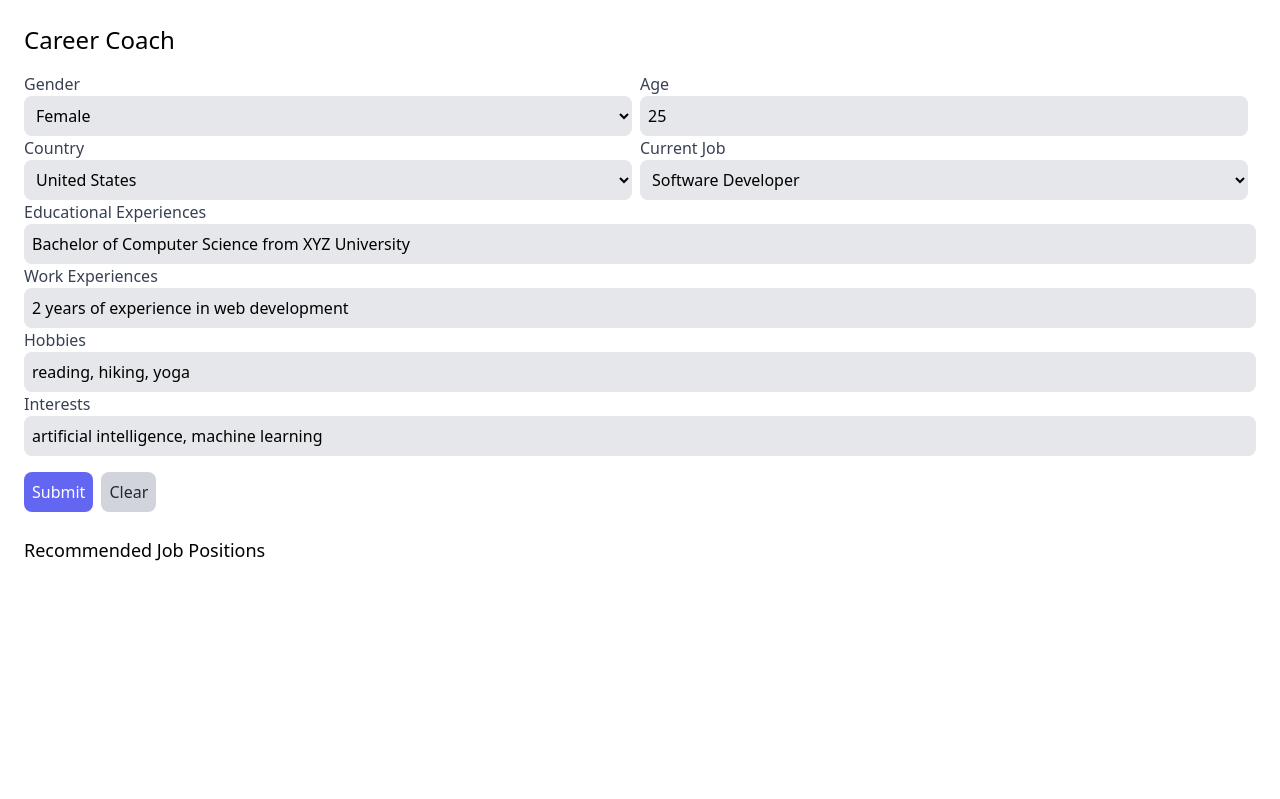
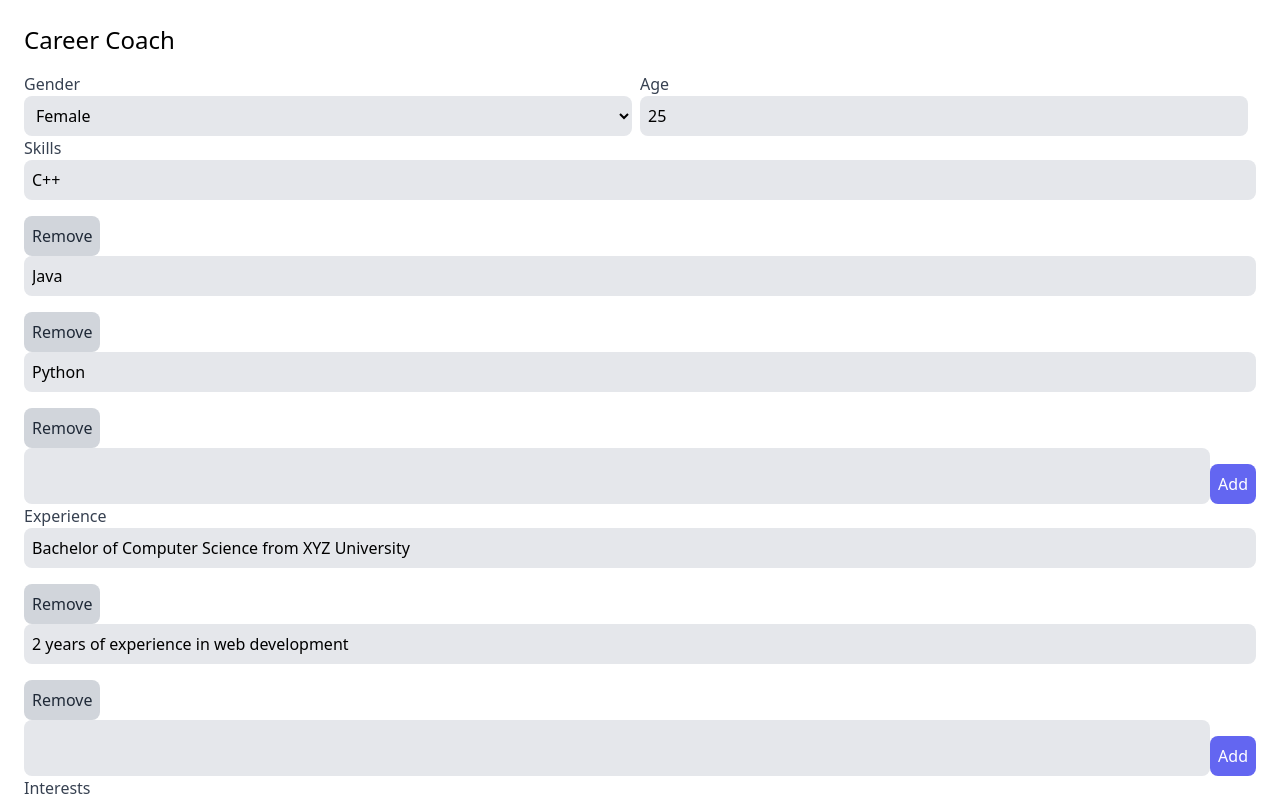
Before and after one commit to mcai/career_coach, a Next.js app: page / in a window 1280 px wide. Shown: the top 799 px of the page. Built offline with nearby package versions, Linux system fonts and the light colour scheme.

Commit message:
Update files.

```diff
--- /dev/null
+++ b/components/item_list.tsx
@@ -0,0 +1,79 @@
+import React, { Component } from 'react';
+
+interface ItemListProps {
+    items: string[];
+    onChange: (list: string[]) => void;
+}
+
+interface ItemListState {
+    newItem: string;
+}
+
+export class ItemList extends Component<ItemListProps, ItemListState> {
+    constructor(props: ItemListProps) {
+        super(props);
+
+        this.state = {
+            newItem: ''
+        };
+    }
+
+    handleAddItem(item: string) {
+        const newList = [...this.props.items, item];
+        this.props.onChange(newList);
+
+        this.setState({
+            newItem: ''
+        });
+    };
+
+    handleRemoveItem(index: number) {
+        const newList = [...this.props.items];
+        newList.splice(index, 1);
+        this.props.onChange(newList);
+    };
+
+    handleUpdateItem(index: number, item: string) {
+        const newList = [...this.props.items];
+        newList[index] = item;
+        this.props.onChange(newList);
+    };
+
+    render() {
+        return <>
+            <div className="flex flex-wrap">
+                {this.props.items.map((item, index) => (
+                <div key={index} className="w-full">
+                    <input
+                        className="custom-form-input"
+                        value={item}
+                        onChange={event => this.handleUpdateItem(index, event.target.value)}
+                    />
+                    <button
+                        className="custom-form-button custom-form-button-secondary"
+                        onClick={() => this.handleRemoveItem(index)}
+                    >
+                        Remove
+                    </button>
+                </div>
+                ))}
+            </div>
+            <div className="flex w-full">
+                <input
+                    className="custom-form-input"
+                    id="newItem"
+                    name="newItem"
+                    type="text"
+                    value={this.state.newItem}
+                    onChange={event => this.setState({ newItem: event.target.value })}
+                />
+                <button
+                    className="custom-form-button custom-form-button-primary"
+                    onClick={() => this.handleAddItem(this.state.newItem)}
+                >
+                    Add
+                </button>
+          </div>
+        </>;
+    }
+}
--- /dev/null
+++ b/models/details.tsx
@@ -0,0 +1,40 @@
+export interface CoachDetails {
+  gender: string;
+  age: string;
+  skills: string[];
+  experience: string[];
+  interests: string[];
+}
+
+export const exampleDetailsList: CoachDetails[] = [
+  {
+    gender: 'Female',
+    age: '25',
+    skills: [
+      'C++',
+      'Java',
+      'Python'
+    ],
+    experience: [
+      'Bachelor of Computer Science from XYZ University',
+      '2 years of experience in web development',
+    ],
+    interests: [
+      'artificial intelligence',
+      'machine learning'
+    ]
+  }
+];
+
+export interface CoachResult {
+  name: string;
+  monthlySalaryLowInDollar: number;
+  monthlySalaryHighInDollar: number;
+  degree: string;
+  responsibility: string[];
+  skills: string[];
+  experience: string[];
+  relatedCompanies: string[];
+  relatedProducts: string[];
+  interviewQuestions: string[];
+}
--- a/pages/details.tsx
+++ /dev/null
@@ -1,38 +0,0 @@
-export interface CoachDetails {
-  gender: string;
-  age: string;
-  country: string;
-  currentJob: string;
-  educationExperience: string;
-  workExperience: string;
-  hobbies: string;
-  interests: string;
-}
-
-export const exampleDetailsList: CoachDetails[] = [
-  {
-    gender: 'Female',
-    age: '25',
-    country: 'United States',
-    currentJob: 'Software Developer',
-    educationExperience: 'Bachelor of Computer Science from XYZ University',
-    workExperience: '2 years of experience in web development',
-    hobbies: 'reading, hiking, yoga',
-    interests: 'artificial intelligence, machine learning',
-  }
-];
-
-export interface CoachResult {
-  name: string;
-  requirements: {
-    monthlySalaryLowInDollar: number;
-    monthlySalaryHighInDollar: number;
-    degree: string;
-    responsibility: string;
-    experience: string;
-    skills: string[];
-  };
-  relatedCompanies: string[];
-  relatedProducts: string[];
-  interviewQuestions: string[];
-}
--- a/pages/index.tsx
+++ b/pages/index.tsx
@@ -1,6 +1,7 @@
 import Head from "next/head";
 import React from "react";
-import { CoachDetails, CoachResult, exampleDetailsList } from "./details";
+import { CoachDetails, CoachResult, exampleDetailsList } from "../models/details";
+import { ItemList } from "../components/item_list";
 
 export interface IndexProps {
 }
@@ -19,12 +20,9 @@ export default class Index extends React.Component<IndexProps, IndexState> {
       details: {
         gender: "",
         age: "",
-        country: "",
-        currentJob: "",
-        educationExperience: "",
-        workExperience: "",
-        hobbies: "",
-        interests: "",
+        experience: [],
+        skills: [],
+        interests: [],
       },
       result: [],
       submitting: false,
@@ -35,11 +33,7 @@ export default class Index extends React.Component<IndexProps, IndexState> {
     this.setState({ details: exampleDetailsList[0] });
   }
 
-  handleInputChange(event: React.ChangeEvent<HTMLInputElement>) {
-    const target = event.target;
-    const value = target.value;
-    const name = target.name;
-
+  handleChange(name: string, value: any) {
     this.setState({
       details: {
         ...this.state.details,
@@ -48,19 +42,20 @@ export default class Index extends React.Component<IndexProps, IndexState> {
     });
   }
 
+  handleInputChange(event: React.ChangeEvent<HTMLInputElement>) {
+    const target = event.target;
+    const name = target.name;
+    const value = target.value;
+
+    this.handleChange(name, value);
+  }
+
   handleSelectChange(event: React.ChangeEvent<HTMLSelectElement>) {
     const target = event.target;
     const value = target.value;
     const name = target.name;
 
-    console.log(`name: ${name}, value: ${value}`);
-
-    this.setState({
-      details: {
-        ...this.state.details,
-        [name]: value,
-      }
-    });
+    this.handleChange(name, value);
   }
 
   async handleSubmit(event: any) {
@@ -156,78 +151,22 @@ export default class Index extends React.Component<IndexProps, IndexState> {
             </div>
           </div>
 
-          <div className="custom-form-group">
-            <div className="custom-form-group-half">
-              <label className="custom-form-label" htmlFor="country">Country</label>
-              <select
-                className="custom-form-select"
-                id="country"
-                name="country"
-                value={this.state.details.country}
-                onChange={event => this.handleSelectChange(event)}
-              >
-                <option value="United States">United States</option>
-                <option value="Canada">Canada</option>
-                <option value="Mexico">Mexico</option>
-              </select>
-            </div>
-
-            <div className="custom-form-group-half">
-              <label className="custom-form-label" htmlFor="currentJob">Current Job</label>
-              <select
-                className="custom-form-select"
-                id="currentJob"
-                name="currentJob"
-                value={this.state.details.currentJob}
-                onChange={event => this.handleSelectChange(event)}
-              >
-                <option value="Software Developer">Software Developer</option>
-                <option value="Hardware Developer">Hardware Developer</option>
-                <option value="Designer">Designer</option>
-                <option value="Manager">Manager</option>
-                <option value="Other">Other</option>
-              </select>
-            </div>
-          </div>
-
-          <label className="custom-form-label" htmlFor="educationExperience">Educational Experiences</label>
-          <input
-            className="custom-form-input"
-            id="educationExperience"
-            name="educationExperience"
-            type="text"
-            value={this.state.details.educationExperience}
-            onChange={event => this.handleInputChange(event)}
+          <label className="custom-form-label">Skills</label>
+          <ItemList
+            items={this.state.details.skills}
+            onChange={skills => this.handleChange("skills", skills)}
           />
 
-          <label className="custom-form-label" htmlFor="workExperience">Work Experiences</label>
-          <input
-            className="custom-form-input"
-            id="workExperience"
-            name="workExperience"
-            type="text"
-            value={this.state.details.workExperience}
-            onChange={event => this.handleInputChange(event)}
+          <label className="custom-form-label">Experience</label>
+          <ItemList
+            items={this.state.details.experience}
+            onChange={experience => this.handleChange("experience", experience)}
           />
 
-          <label className="custom-form-label" htmlFor="hobbies">Hobbies</label>
-          <input
-            className="custom-form-input"
-            id="hobbies"
-            name="hobbies"
-            type="text"
-            value={this.state.details.hobbies}
-            onChange={event => this.handleInputChange(event)}
-          />
-
-          <label className="custom-form-label" htmlFor="interests">Interests</label>
-          <input
-            className="custom-form-input"
-            id="interests"
-            name="interests"
-            type="text"
-            value={this.state.details.interests}
-            onChange={event => this.handleInputChange(event)}
+          <label className="custom-form-label">Interests</label>
+          <ItemList
+            items={this.state.details.interests}
+            onChange={interests => this.handleChange("interests", interests)}
           />
 
           <button type="submit" className="custom-form-button custom-form-button-primary" disabled={this.state.submitting}>
@@ -244,11 +183,11 @@ export default class Index extends React.Component<IndexProps, IndexState> {
             {this.state.result?.map((job, index) => (
               <li key={index} id={`result-${index}`}>
                 <p className="font-medium">{job.name}</p>
-                <p className="text-gray-600">Monthly Salary: {job.requirements.monthlySalaryLowInDollar} - {job.requirements.monthlySalaryHighInDollar}</p>
-                <p className="text-gray-600">Degree: {job.requirements.degree}</p>
-                <p className="text-gray-600">Responsibility: {job.requirements.responsibility}</p>
-                <p className="text-gray-600">Experience: {job.requirements.experience}</p>
-                <p className="text-gray-600">Skills: {job.requirements.skills?.join(", ") ?? ""}</p>
+                <p className="text-gray-600">Monthly Salary: {job.monthlySalaryLowInDollar} - {job.monthlySalaryHighInDollar}</p>
+                <p className="text-gray-600">Degree: {job.degree}</p>
+                <p className="text-gray-600">Responsibility: {job.responsibility?.join(", ") ?? ""}</p>
+                <p className="text-gray-600">Skills: {job.skills?.join(", ") ?? ""}</p>
+                <p className="text-gray-600">Experience: {job.experience?.join(", ") ?? ""}</p>
                 <p className="text-gray-600">Related Companies: {job.relatedCompanies?.join(", ") ?? ""}</p>
                 <p className="text-gray-600">Related Products: {job.relatedProducts?.join(", ") ?? ""}</p>
                 <p className="text-gray-600">Interview Questions: {job.interviewQuestions?.join(", ") ?? ""}</p>
```
Also changed, not shown: pages/api/coach.ts (+5 -5 lines), styles/styles.css (line endings or trailing spaces).
